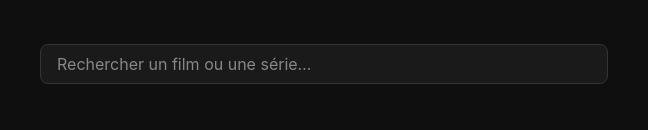
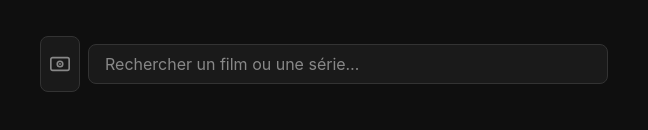
Before and after one commit to louije/plateau-tele, a website with bundled scripts: page client/index.html in a window 1280 px wide. Shown: the part 300-430 px from the top of the page, 316-964 px from the left. Built offline with nearby package versions, Linux system fonts and the light colour scheme; no server answers; files whose address does not match are found by name.

Commit message:
add watched-list icon button to home header

```diff
--- a/client/index.html
+++ b/client/index.html
@@ -19,7 +19,16 @@
     </div>
 
     <main>
-      <search-bar></search-bar>
+      <div class="home-header">
+        <a class="home-header__watched-link" href="/watched" aria-label="Films regardés">
+          <svg viewBox="0 0 24 24" width="22" height="22" aria-hidden="true" fill="none" stroke="currentColor" stroke-width="1.8" stroke-linecap="round" stroke-linejoin="round">
+            <rect x="2" y="5" width="20" height="14" rx="2" />
+            <circle cx="12" cy="12" r="3" />
+            <circle cx="12" cy="12" r="1" fill="currentColor" stroke="none" />
+          </svg>
+        </a>
+        <search-bar></search-bar>
+      </div>
       <watch-list></watch-list>
     </main>
 
--- a/client/styles/components.css
+++ b/client/styles/components.css
@@ -1,13 +1,43 @@
 @layer components {
-  /* ---- Search bar ---- */
-  search-bar {
-    display: block;
+  /* ---- Home header ---- */
+  .home-header {
+    display: flex;
+    align-items: stretch;
+    gap: var(--space-sm);
     position: sticky;
     top: env(safe-area-inset-top, 0px);
     z-index: 10;
     background: var(--color-bg);
     padding-top: var(--space-md);
     margin-top: calc(-1 * var(--space-md));
+  }
+
+  .home-header search-bar {
+    flex: 1;
+    min-width: 0;
+  }
+
+  .home-header__watched-link {
+    display: grid;
+    place-items: center;
+    aspect-ratio: 1;
+    padding: var(--space-sm);
+    background: var(--color-surface);
+    border: 1px solid var(--color-border);
+    border-radius: var(--radius);
+    color: var(--color-text-muted);
+    transition: color 0.15s, border-color 0.15s;
+  }
+
+  .home-header__watched-link:hover,
+  .home-header__watched-link:active {
+    color: var(--color-accent);
+    border-color: var(--color-accent);
+  }
+
+  /* ---- Search bar ---- */
+  search-bar {
+    display: block;
   }
 
   .search-bar {
```
